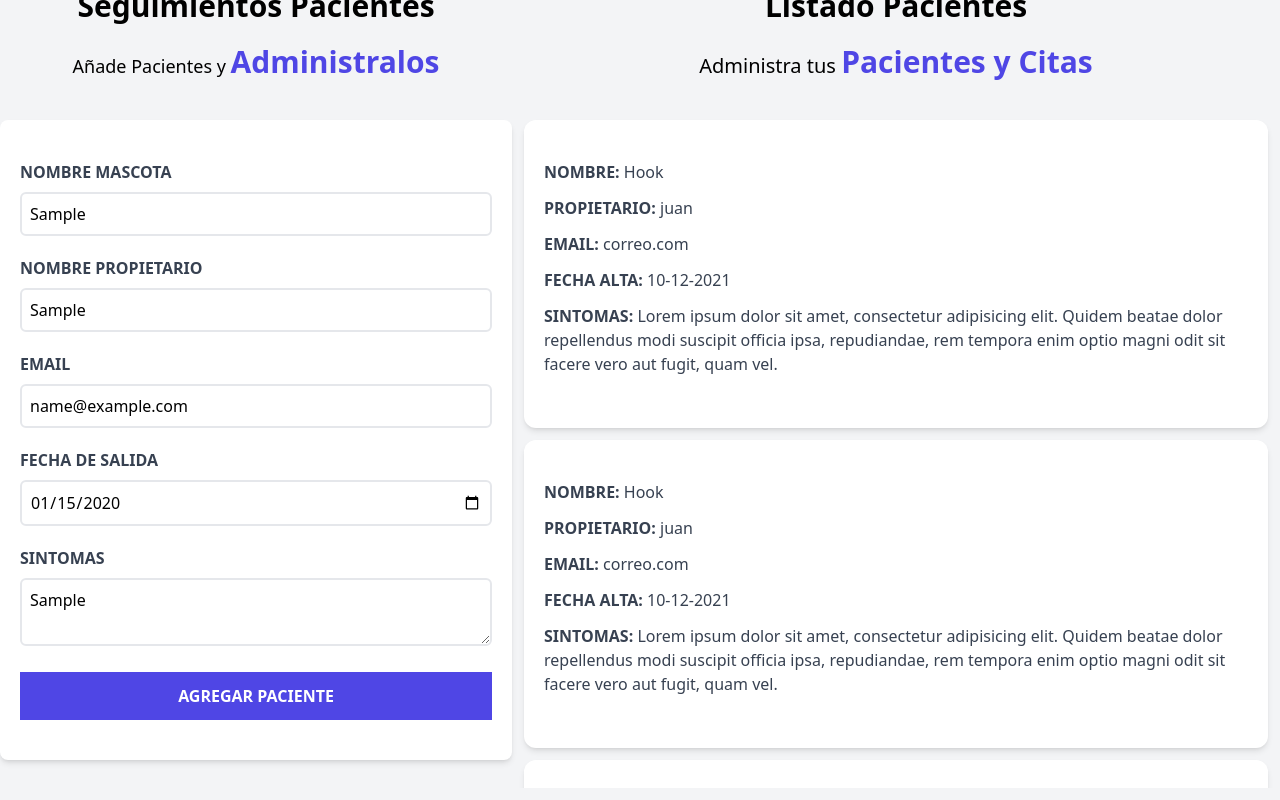
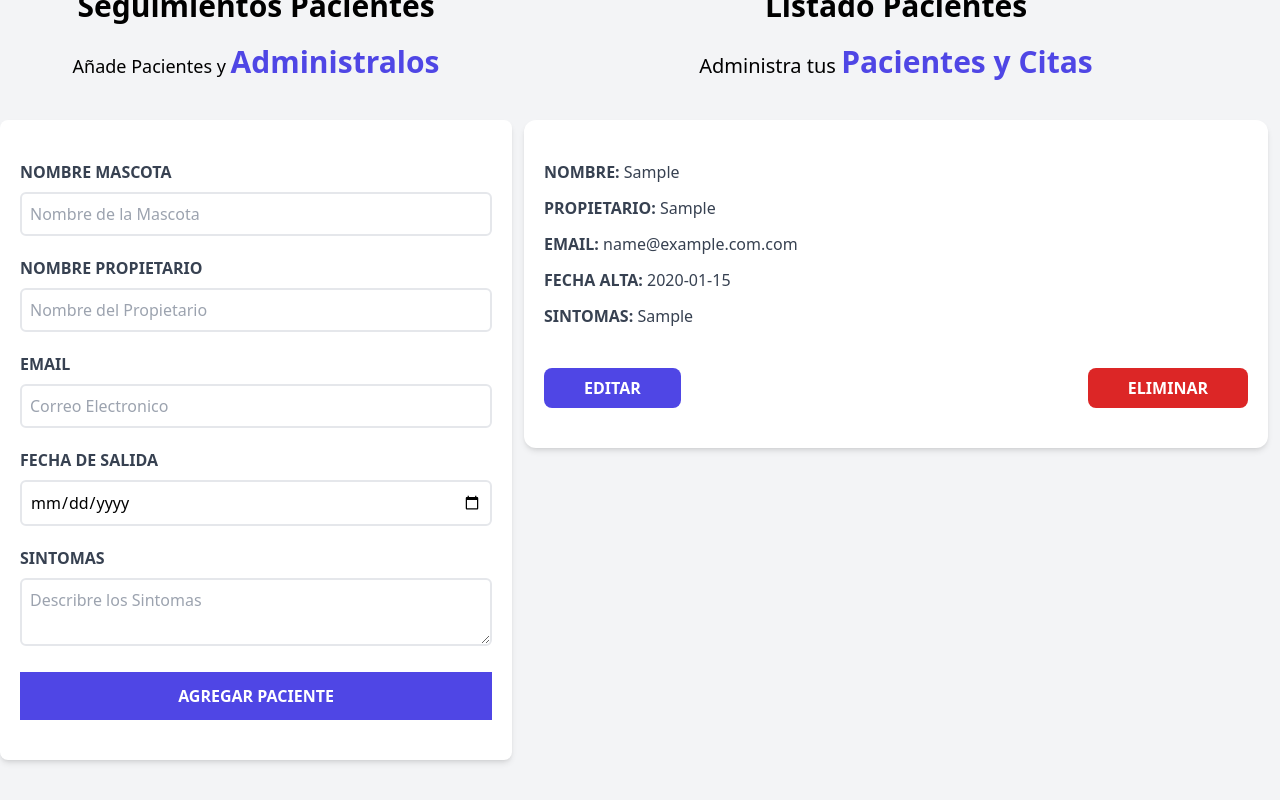
Before and after one commit to zamitulande/mascotas, a React (Vite) app: page / in a window 1280 px wide. Both pictures are taken after typing "Sample", "Sample", "name@example.com", "2020-01-15", "Sample" into the empty fields and a click on the input "Agregar Paciente". Shown: the part 188-988 px from the top of the page. Built offline with nearby package versions, Linux system fonts and the light colour scheme.

Commit message:
generando id

```diff
--- a/package.json
+++ b/package.json
@@ -8,7 +8,8 @@
   },
   "dependencies": {
     "react": "^17.0.2",
-    "react-dom": "^17.0.2"
+    "react-dom": "^17.0.2",
+    "uuid": "^8.3.2"
   },
   "devDependencies": {
     "@vitejs/plugin-react": "^1.0.7",
--- a/src/App.jsx
+++ b/src/App.jsx
@@ -1,4 +1,5 @@
 
+import { useState } from 'react/cjs/react.development'
 import Formulario from './components/Formulario'
 import Header from "./components/Header"
 import ListadoPacientes from './components/ListadoPacientes'
@@ -8,13 +9,21 @@ import ListadoPacientes from './components/ListadoPacientes'
 
 function App() {
 
+ const[pacientes, setPacientes] = useState([])
+ const[paciente, setPaciente]=useState({})
 
   return (
     <div className="container mx-auto mt-20">
      <Header/>
      <div className='mt-12 flex'>
-        <Formulario/>
-        <ListadoPacientes/>
+        <Formulario
+          pacientes={pacientes}
+          setPacientes={setPacientes}
+         />
+        <ListadoPacientes
+          pacientes={pacientes}
+          setPaciente={setPaciente}
+        />
      </div>
     </div>
   )
--- /dev/null
+++ b/src/components/Error.jsx
@@ -0,0 +1,10 @@
+
+const Error = ({mensaje}) => {
+    return (
+        <div className='bg-red-600 text-white text-center p-3 uppercase font-bold mb-3 rounded-md'>
+            <p>{mensaje}</p>
+        </div>
+    )
+}
+
+export default Error
--- a/src/components/Formulario.jsx
+++ b/src/components/Formulario.jsx
@@ -1,80 +1,143 @@
-import React, { useState } from 'react'
+import React, { useState } from "react";
+import Error from "./Error";
+import {v4 as uuidv4} from 'uuid';
 
-const Formulario = () => {
+const Formulario = ({ pacientes, setPacientes }) => {
+  const [nombre, setNombre] = useState("");
+  const [propietario, setPropietario] = useState("");
+  const [email, setEmail] = useState("");
+  const [fecha, setFecha] = useState("");
+  const [sintomas, setSintomas] = useState("");
 
-    const [nombre, setNombre]=useState('')
-    const [propietario, setPropietario]=useState('')
-    const [email, setEmail]=useState('')
-    const [fecha, setFecha]=useState('')
-    const [sintomas, setSintomas]=useState('')
+  const [error, setError] = useState(false);
 
-    const handleSubmit=(e)=>{
-        e.preventDefault()
-        console.log('enviando form')
+
+
+  const handleSubmit = (e) => {
+    e.preventDefault();
+
+    //validacion del formulario
+
+    if ([nombre, propietario, email, fecha, sintomas].includes("")) {
+      setError(true);
+      return;
     }
+    setError(false);
+
+    //objeto pacientes
+    const objetoPaciente = {
+      nombre,
+      propietario,
+      email,
+      fecha,
+      sintomas,
+      id: uuidv4()
+    };
+
+    // console.log(objetoPaciente)
+    setPacientes([...pacientes, objetoPaciente]);
+
+    //reiniciar el formulario
+    setNombre("");
+    setPropietario("");
+    setEmail("");
+    setFecha("");
+    setSintomas("");
+
+     //asignar un id
+     uuidv4();
+  };
 
   return (
-        <div className='md:w-1/2 lg:w-2/5'>
-            <h2 className='font-black text-3xl text-center'>
+    <div className="md:w-1/2 lg:w-2/5">
+      <h2 className="font-black text-3xl text-center">
         Seguimientos Pacientes
       </h2>
-            <p className='text-lg mt-5 text-center mb-10'>
-                Añade Pacientes y {''}
-                <span className='text-indigo-600  text-3xl font-bold'>Administralos</span>
+      <p className="text-lg mt-5 text-center mb-10">
+        Añade Pacientes y {""}
+        <span className="text-indigo-600  text-3xl font-bold">
+          Administralos
+        </span>
       </p>
       <form
         onSubmit={handleSubmit}
-
-                    className='bg-white shadow-md rounded-lg py-10 px-5 mb-10' >
-                        <div className='mb-5'>
-                            <label htmlFor='mascota' className='block text-gray-700 uppercase font-bold'>Nombre Mascota</label>
+        className="bg-white shadow-md rounded-lg py-10 px-5 mb-10"
+      >
+        {error && <Error mensaje="todos los campor son obligatorios" />}
+        <div className="mb-5">
+          <label
+            htmlFor="mascota"
+            className="block text-gray-700 uppercase font-bold"
+          >
+            Nombre Mascota
+          </label>
           <input
-                                id='mascota'
+            id="mascota"
             type="text"
-                                placeholder='Nombre de la Mascota'
-                                className='border-2 w-full p-2  mt-2 placeholder-gray-400 rounded-md'
+            placeholder="Nombre de la Mascota"
+            className="border-2 w-full p-2  mt-2 placeholder-gray-400 rounded-md"
             value={nombre}
             onChange={(e) => setNombre(e.target.value)}
           />
         </div>
-                        <div className='mb-5'>
-                            <label htmlFor='propietario' className='block text-gray-700 uppercase font-bold'>Nombre Propietario</label>
+        <div className="mb-5">
+          <label
+            htmlFor="propietario"
+            className="block text-gray-700 uppercase font-bold"
+          >
+            Nombre Propietario
+          </label>
           <input
-                                id='propietario'
+            id="propietario"
             type="text"
-                                placeholder='Nombre del Propietario'
-                                className='border-2 w-full p-2 mt-2 placeholder-gray-400 rounded-md'
+            placeholder="Nombre del Propietario"
+            className="border-2 w-full p-2 mt-2 placeholder-gray-400 rounded-md"
             value={propietario}
             onChange={(e) => setPropietario(e.target.value)}
           />
         </div>
-                        <div className='mb-5'>
-                            <label htmlFor='email' className='block text-gray-700 uppercase font-bold'>Email</label>
+        <div className="mb-5">
+          <label
+            htmlFor="email"
+            className="block text-gray-700 uppercase font-bold"
+          >
+            Email
+          </label>
           <input
-                                id='email'
+            id="email"
             type="email"
-                                placeholder='Correo Electronico'
-                                className='border-2 w-full p-2 mt-2 placeholder-gray-400 rounded-md'
+            placeholder="Correo Electronico"
+            className="border-2 w-full p-2 mt-2 placeholder-gray-400 rounded-md"
             value={email}
             onChange={(e) => setEmail(e.target.value)}
           />
         </div>
-                        <div className='mb-5'>
-                            <label htmlFor='alta' className='block text-gray-700 uppercase font-bold'>Fecha de salida</label>
+        <div className="mb-5">
+          <label
+            htmlFor="alta"
+            className="block text-gray-700 uppercase font-bold"
+          >
+            Fecha de salida
+          </label>
           <input
-                                id='alta'
+            id="alta"
             type="date"
-                                className='border-2 w-full p-2 mt-2 placeholder-gray-400 rounded-md'
+            className="border-2 w-full p-2 mt-2 placeholder-gray-400 rounded-md"
             value={fecha}
             onChange={(e) => setFecha(e.target.value)}
           />
         </div>
-                        <div className='mb-5'>
-                            <label htmlFor='sintomas' className='block text-gray-700 uppercase font-bold'>Sintomas</label>
+        <div className="mb-5">
+          <label
+            htmlFor="sintomas"
+            className="block text-gray-700 uppercase font-bold"
+          >
+            Sintomas
+          </label>
           <textarea
-                                id='sintomas'
-                                className='border-2 w-full p-2 mt-2 placeholder-gray-400 rounded-md'
-                                placeholder='Describre los Sintomas'
+            id="sintomas"
+            className="border-2 w-full p-2 mt-2 placeholder-gray-400 rounded-md"
+            placeholder="Describre los Sintomas"
             value={sintomas}
             onChange={(e) => setSintomas(e.target.value)}
           />
@@ -85,11 +148,9 @@ const Formulario = () => {
           className="bg-indigo-600 w-full p-3 text-white uppercase font-bold hover:bg-indigo-900 cursor-pointer transition-all"
           value="Agregar Paciente"
         />
-
-
       </form>
     </div>
-    )
-}
+  );
+};
 
-export default Formulario
+export default Formulario;
--- a/src/components/ListadoPacientes.jsx
+++ b/src/components/ListadoPacientes.jsx
@@ -1,21 +1,38 @@
+import Paciente from "./Paciente";
 
-import Paciente from './Paciente'
+const ListadoPacientes = ({ pacientes, setPaciente }) => {
+  return (
+    <div className="md:w-1/2 lg:w-3/5 md:h-screen overflow-y-scroll">
+      {pacientes && pacientes.length ? (
+        <>
+          <h2 className="font-black text-3xl text-center">Listado Pacientes</h2>
+          <p className="text-xl mt-5 mb-10 text-center">
+            Administra tus {""}
+            <span className="text-indigo-600 text-3xl font-bold">
+              Pacientes y Citas
+            </span>
+          </p>
 
-const ListadoPacientes = () => {
-    return (
-     <div className='md:w-1/2 lg:w-3/5 md:h-screen overflow-y-scroll'>
-            <h2 className='font-black text-3xl text-center'>Listado Pacientes</h2>
-            <p className='text-xl mt-5 mb-10 text-center'>Administra tus {''}
-                <span className='text-indigo-600 text-3xl font-bold'>Pacientes y Citas</span>
-            </p>
-            <Paciente/>
-            <Paciente/>
-            <Paciente/>
-            <Paciente/>
-            <Paciente/>
+          {pacientes.map((paciente) => (
+            <Paciente
+                   key={paciente.id}
+                   paciente={paciente}
+                   setPaciente={setPaciente} />
+          ))}
+        </>
+      ) : (
+        <>
+          <h2 className="font-black text-3xl text-center">No hay Pacientes</h2>
+          <p className="text-xl mt-5 mb-10 text-center">
+            Comienza agregando Pacientes {""}
+            <span className="text-indigo-600 text-3xl font-bold">
+              y apareceran en este lugar
+            </span>
+          </p>
+        </>
+      )}
+    </div>
+  );
+};
 
-    </div>
-    )
-}
-
-export default ListadoPacientes
+export default ListadoPacientes;
--- a/src/components/Paciente.jsx
+++ b/src/components/Paciente.jsx
@@ -1,26 +1,45 @@
-
-
-const Paciente = () => {
+const Paciente = ({ paciente, setPaciente}) => {
+  const { nombre, propietario, email, fecha, sintomas } = paciente;
   return (
-        <div className='m-3 bg-white shadow-md px-5 py-10 rounded-xl '>
-                <p className='font-bold mb-3 text-gray-700 uppercase'>Nombre: {''}
-                    <span className='font-normal normal-case'>Hook</span>
+    <div className="m-3 bg-white shadow-md px-5 py-10 rounded-xl ">
+      <p className="font-bold mb-3 text-gray-700 uppercase">
+        Nombre: {""}
+        <span className="font-normal normal-case">{nombre}</span>
       </p>
-                <p className='font-bold mb-3 text-gray-700 uppercase'>Propietario: {''}
-                    <span className='font-normal normal-case'>juan</span>
+      <p className="font-bold mb-3 text-gray-700 uppercase">
+        Propietario: {""}
+        <span className="font-normal normal-case">{propietario}</span>
       </p>
-                <p className='font-bold mb-3 text-gray-700 uppercase'>Email: {''}
-                    <span className='font-normal normal-case'>correo.com</span>
+      <p className="font-bold mb-3 text-gray-700 uppercase">
+        Email: {""}
+        <span className="font-normal normal-case">{email}.com</span>
       </p>
-                <p className='font-bold mb-3 text-gray-700 uppercase'>Fecha Alta: {''}
-                    <span className='font-normal normal-case'>10-12-2021</span>
+      <p className="font-bold mb-3 text-gray-700 uppercase">
+        Fecha Alta: {""}
+        <span className="font-normal normal-case">{fecha}</span>
       </p>
-                <p className='font-bold mb-3 text-gray-700 uppercase'>Sintomas: {''}
-                    <span className='font-normal normal-case'>Lorem ipsum dolor sit amet, consectetur adipisicing elit. Quidem beatae dolor repellendus modi suscipit officia ipsa, repudiandae, rem tempora enim optio magni odit sit facere vero aut fugit, quam vel.</span>
+      <p className="font-bold mb-3 text-gray-700 uppercase">
+        Sintomas: {""}
+        <span className="font-normal normal-case">{sintomas}</span>
       </p>
 
+      <div className="flex justify-between mt-10">
+        <button
+          type="button"
+          className="py-2 px-10  bg-indigo-600 hover:bg-indigo-700 text-white font-bold uppercase rounded-lg"
+          onClick={()=> setPaciente(paciente)}
+        >
+          Editar
+        </button>
+        <button
+          type="button"
+          className="py-2 px-10  bg-red-600 hover:bg-red-700 text-white font-bold uppercase rounded-lg"
+        >
+          Eliminar
+        </button>
       </div>
-    )
-}
+    </div>
+  );
+};
 
-export default Paciente
+export default Paciente;
```
Also changed, not shown: 1 other file (tests, documents, lock files or other folders). Lines whose indentation alone changed are shown as unchanged.
